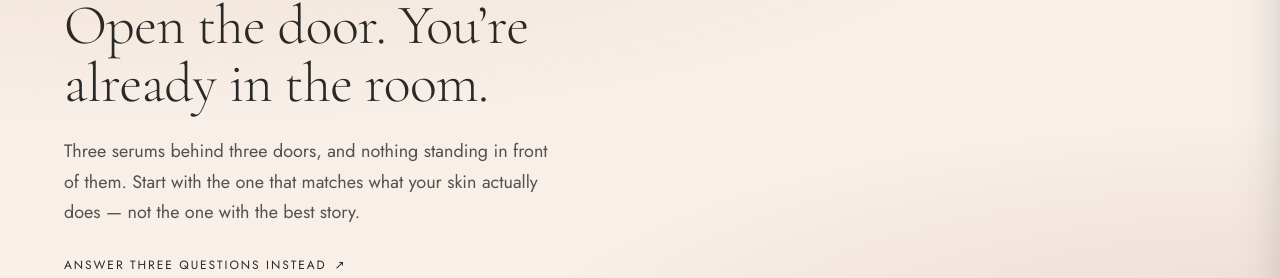
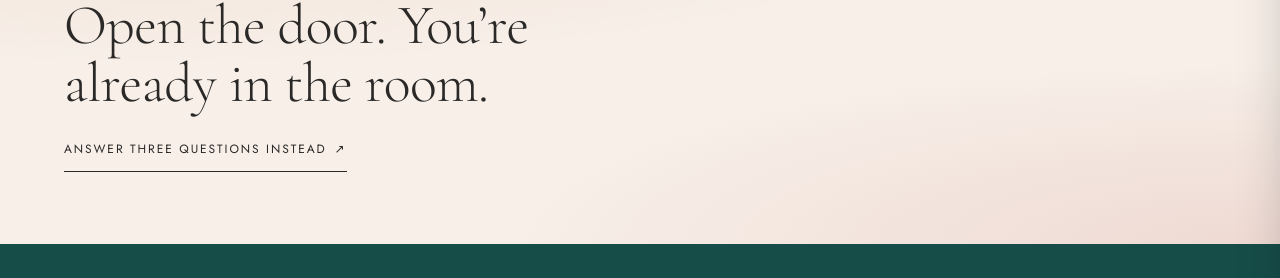
Before and after one commit to shelbykorpi/founder-lalaloca, a Next.js app: page /shop in a window 1280 px wide. Shown: the part 248-526 px from the top of the page. Built offline with nearby package versions, Linux system fonts and the light colour scheme; no server answers.

Commit message:
Shop: drop the intro lede

```diff
--- a/src/app/shop/page.tsx
+++ b/src/app/shop/page.tsx
@@ -38,7 +38,6 @@ export default function ShopPage() {
       <PageIntro
         eyebrow="The LALALOCA Collection"
         title="Open the door. You’re already in the room."
-        lede="Three serums behind three doors, and nothing standing in front of them. Start with the one that matches what your skin actually does — not the one with the best story."
       >
         <Link href="/find-your-serum" className="link-underline mt-4 text-charcoal">
           Answer three questions instead <span aria-hidden>↗</span>
```
Also changed, not shown: 1 other file (tests, documents, lock files or other folders).
